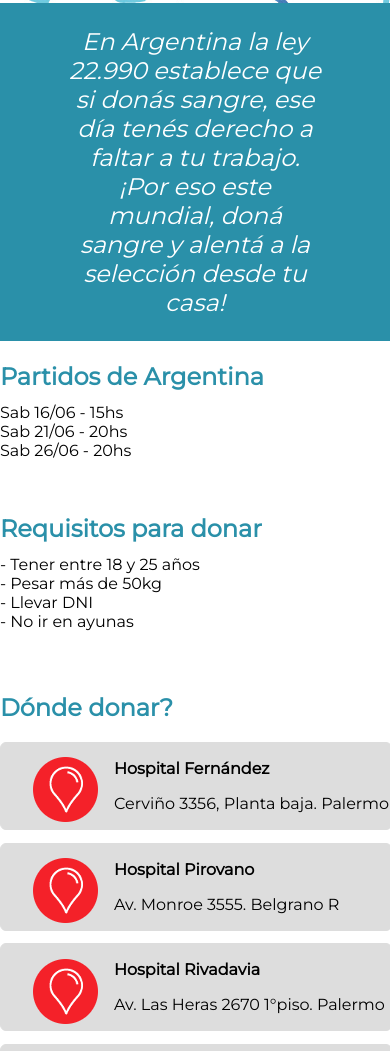
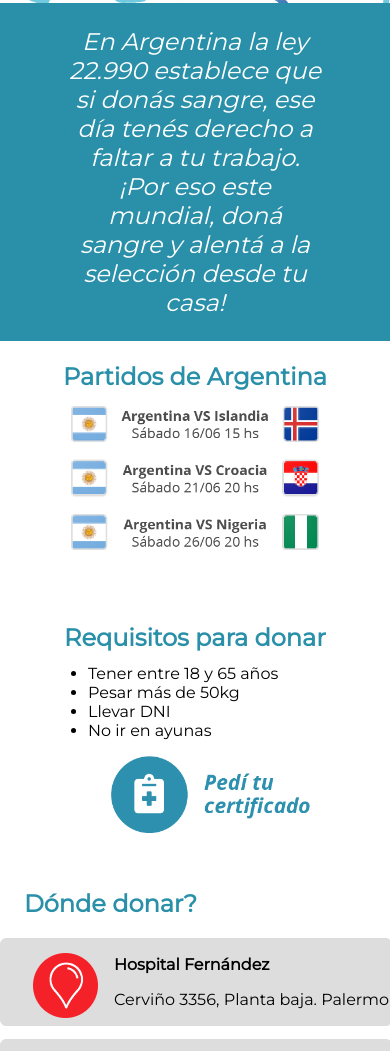
Before and after one commit to kaenovsky/miraloencasa, a plain HTML site: page index.html in a window 390 px wide. Shown: the part 253-1304 px from the top of the page. Drawn offline with Linux system fonts and the light colour scheme.

Commit message:
Update images and improve all responsive media queries

```diff
--- a/css/style.css
+++ b/css/style.css
@@ -55,7 +55,7 @@ body {
   grid-gap: 1em;
   /* dividio en 5 fracciones */
   grid-template-columns: 1fr 2fr 3fr 3fr 1fr;
-  grid-template-rows:300px 480px;
+  grid-template-rows: 250px 480px;
   grid-template-areas:
   " . fixture hospitales twitter . "
   " . requisitos hospitales twitter . "
@@ -66,7 +66,7 @@ body {
   grid-area: .;
 }
 */
-#fixture-col{
+#fixture-col {
   grid-area: fixture;
 }
 .col1 {
@@ -83,11 +83,9 @@ body {
   margin-top: -0.7em;
 }
 
-/*
-.fixture-arg img {
-  float: right;
-
-} */
+#img-partidos {
+  width: 100%;
+}
 
 .col1 h4 {
   color: #2a90a9;
@@ -95,12 +93,21 @@ body {
   margin-bottom: 0.5em;
 }
 
-.col1 p {
-  margin: 0;
+#requisitos-col {
+    grid-area: requisitos;
 }
 
 .requisitos h4 {
-  margin-top: 3em;
+  margin-top: 0;
+}
+
+.requisitos ul {
+  margin-top: 0;
+  margin-left: -30px;
+}
+
+.certificado {
+  width: 12em;
 }
 
 /*
@@ -170,14 +177,47 @@ body {
 @media screen and (max-width:768px) {
  .wrapper {
    grid-template-columns: 1fr;
-   grid-template-rows: 300px 810px 360px;
-  grid-template-areas: "fixture" "hospitales" "twitter";
+   grid-template-rows: 380px 300px 810px 360px;
+  grid-template-areas: "fixture" "requisitos" "hospitales" "twitter";
    grid-gap: 2em;
  }
 
  .header-logo img {
-   width: 82%;
+   width: 60%;
    padding-top: 2.5em;
+ }
+
+ .fixture-arg {
+   text-align: center;
+ }
+
+ #img-partidos {
+   width: 65%;
+   margin: 0;
+ }
+
+.requisitos {
+  text-align: center;
+}
+
+.requisitos h2 {
+  margin: 0;
+}
+
+ .requisitos ul {
+   text-align: left;
+   margin-left: 3em;
+   font-size: 1.5em;
+ }
+
+ .certificado {
+   margin-left: 2em;
+   width: 300px;
+ }
+
+ #hospitales-col h2 {
+   margin-left: 1em;
+   margin-top: 2em;
  }
 
 }
@@ -185,18 +225,74 @@ body {
 /*Mobile XL*/
 @media screen and (max-width:425px){
 
+  .wrapper {
+    grid-template-columns: 1fr;
+    grid-template-rows: 250px 250px 750px 360px;
+   grid-template-areas: "fixture" "requisitos" "hospitales" "twitter";
+    grid-gap: 1em;
+  }
+
   .header-logo img {
     width: 70%;
     padding-top: 2.5em;
+  }
+
+  .requisitos ul {
+    font-size: 1em;
+  }
+
+  .certificado {
+    width: 200px;
+  }
+
+  #hospitales-col h2 {
+    margin-left: 1em;
+    margin-top: 0;
   }
 
 }
 /*mOBILE MEDIUM*/
 @media screen and (max-width:375px){
 
+  .wrapper {
+    grid-template-columns: 1fr;
+    grid-template-rows: 290px 250px 760px 360px;
+   grid-template-areas: "fixture" "requisitos" "hospitales" "twitter";
+    grid-gap: 1em;
+  }
+
+  .header-logo img {
+    width: 95%;
+    padding-top: 2.5em;
+  }
+
+  #img-partidos {
+    width: 100%;
+    margin: 0;
+
+  }
+
 }
 
 /* MOBILE*/
 @media screen and (max-width:320px){
 
+  .wrapper {
+    grid-template-columns: 1fr;
+    grid-template-rows: 250px 250px 820px 360px;
+   grid-template-areas: "fixture" "requisitos" "hospitales" "twitter";
+    grid-gap: 1em;
+  }
+
+  .header-logo img {
+    width: 95%;
+    padding-top: 2.5em;
+  }
+
+  #img-partidos {
+    width: 100%;
+    margin: 0;
+
+  }
+
 }
--- a/index.html
+++ b/index.html
@@ -68,31 +68,32 @@
           <!-- primera columna vacia del grid -->
           <div class="col0"></div>
 
-          <section id=fixture-col>
+          <section id="fixture-col">
             <div class="col1 fixture-arg">
               <h4>Partidos de Argentina</h4>
-              <!-- <img src="./assets/argentina-flag.png" alt="argentina"> -->
-              <p>Sab 16/06 - 15hs</p>
+              <img src="./assets/partidos.png" alt="partidos-argentina" id="img-partidos">
+              <!-- <p>Sab 16/06 - 15hs</p>
               <p>Sab 21/06 - 20hs</p>
-              <p>Sab 26/06 - 20hs</p>
-
-            </div>
-            <div class="col1 requisitos">
-              <h4>Requisitos para donar</h4>
-              <p>- Tener entre 18 y 25 años</p>
-              <p>- Pesar más de 50kg</p>
-              <p>- Llevar DNI</p>
-              <p>- No ir en ayunas</p>
-              <!-- <ul>
-                <li>- Tener entre 18 y 25 años</li>
-                <li>- Pesar más de 50kg</li>
-                <li>- Llevar DNI</li>
-                <li>- No ir en ayunas</li>
-              </ul> -->
+              <p>Sab 26/06 - 20hs</p> -->
             </div>
           </section>
 
-          <section id=hospitales-col>
+            <section id="requisitos-col">
+              <div class="col1 requisitos">
+                <h4>Requisitos para donar</h4>
+                <ul>
+                  <li>Tener entre 18 y 65 años</li>
+                  <li>Pesar más de 50kg</li>
+                  <li>Llevar DNI</li>
+                  <li>No ir en ayunas</li>
+                </ul>
+                  <img src="./assets/pedi-tu-certificado.png" alt="Pedi-certificado" class="certificado">
+              </div>
+            </section>
+
+
+
+          <section id="hospitales-col">
             <div class="col2">
               <h2>Dónde donar?</h2>
                 <div class="hospital-box">
```
Also changed, not shown: assets/miraloencasa.png, assets/partidos.png (added), assets/pedi-tu-certificado.png (added), miraloencasa-logo.png.
